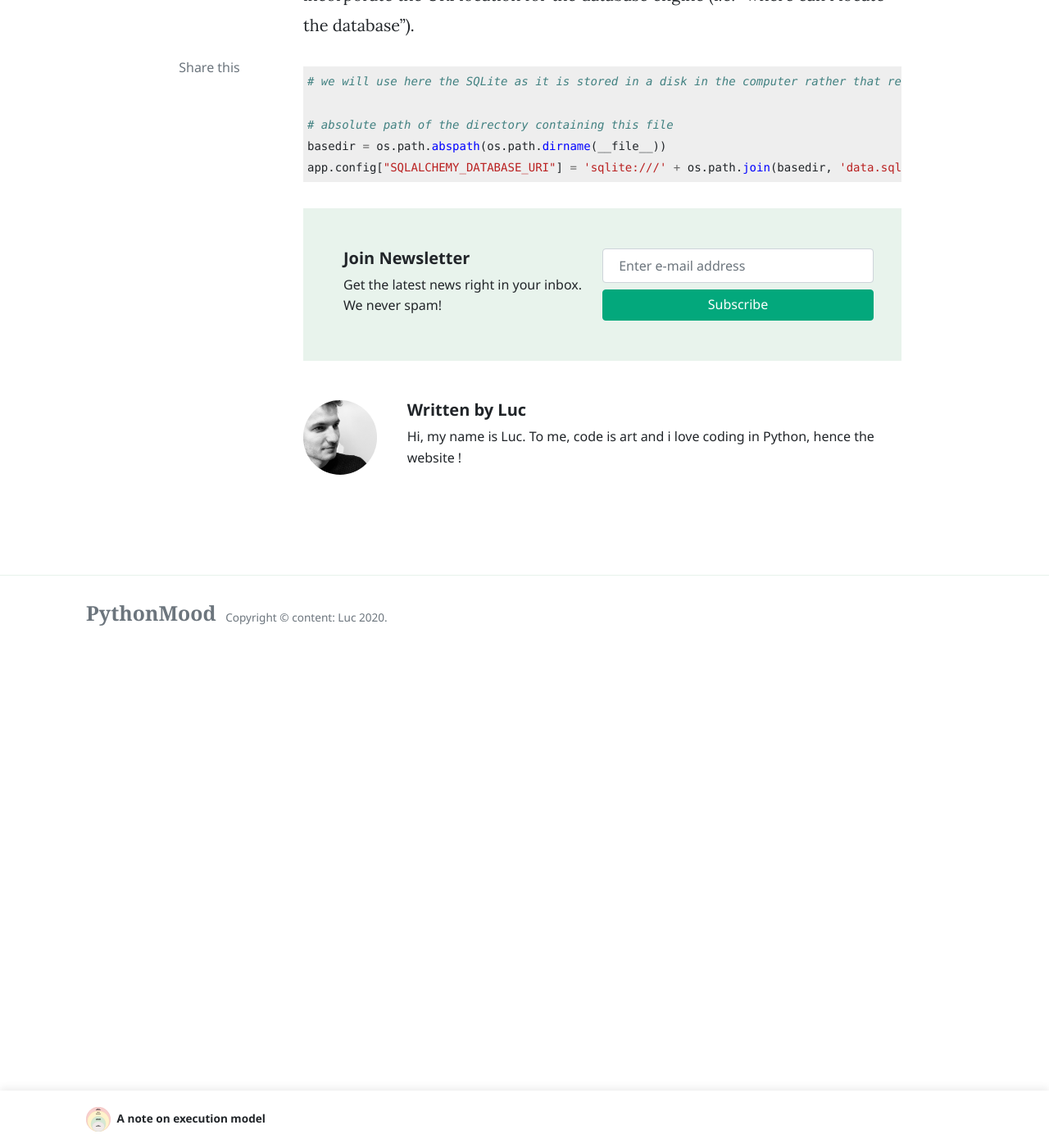
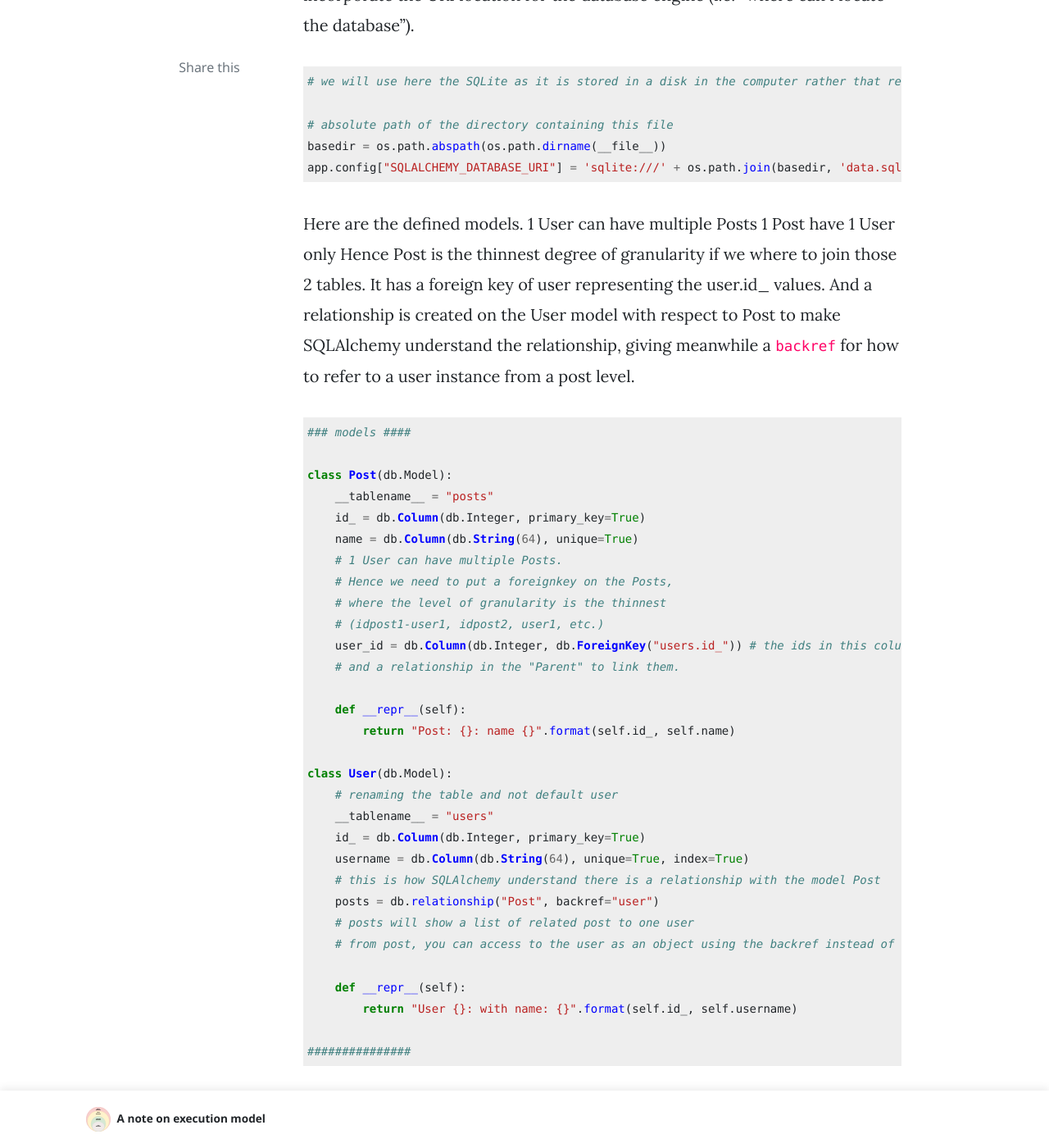
Before and after one commit to Luc-Bertin/PythonBlog, a Jekyll site: the page built from _posts/2020-08-29-setting-up-a-simple-flask-app.md, in a window 1280 px wide and 1400 px high, scrolled down 12415 px. Shown: the whole window at 82% size. Built offline with Jekyll 4.4.1, drawn with Linux system fonts in a browser that asks for light colours; nearby versions of some CDN libraries; comment, search, counter and statistics services are not loaded; some of the changed text lies outside the part shown.

Commit message:
added content flask tuto

````diff
--- a/_posts/2020-08-29-setting-up-a-simple-flask-app.md
+++ b/_posts/2020-08-29-setting-up-a-simple-flask-app.md
@@ -305,3 +305,135 @@
 basedir = os.path.abspath(os.path.dirname(__file__))
 app.config["SQLALCHEMY_DATABASE_URI"] = 'sqlite:///' + os.path.join(basedir, 'data.sqlite')
  ```
+
+Here are the defined models.
+1 User can have multiple Posts
+1 Post have 1 User only
+Hence Post is the thinnest degree of granularity if we where to join those 2 tables.
+It has a foreign key of user representing the user.id_ values.
+And a relationship is created on the User model with respect to Post to make SQLAlchemy understand the relationship, giving meanwhile a `backref` for how to refer to a user instance from a post level.
+
+```python
+### models ####
+
+class Post(db.Model):
+    __tablename__ = "posts"
+    id_ = db.Column(db.Integer, primary_key=True)
+    name = db.Column(db.String(64), unique=True)
+    # 1 User can have multiple Posts.
+    # Hence we need to put a foreignkey on the Posts,
+    # where the level of granularity is the thinnest
+    # (idpost1-user1, idpost2, user1, etc.)
+    user_id = db.Column(db.Integer, db.ForeignKey("users.id_")) # the ids in this column match with the ids column in user.
+    # and a relationship in the "Parent" to link them.
+
+    def __repr__(self):
+        return "Post: {}: name {}".format(self.id_, self.name)
+
+class User(db.Model):
+    # renaming the table and not default user
+    __tablename__ = "users"
+    id_ = db.Column(db.Integer, primary_key=True)
+    username = db.Column(db.String(64), unique=True, index=True)
+    # this is how SQLAlchemy understand there is a relationship with the model Post
+    posts = db.relationship("Post", backref="user")
+    # posts will show a list of related post to one user
+    # from post, you can access to the user as an object using the backref instead of the "user" foreign_key (which returns only the user id)
+
+    def __repr__(self):
+        return "User {}: with name: {}".format(self.id_, self.username)
+
+###############
+```
+using `uselist=False` (in the `db.relationship()`) lead to a one-to-one relationship instead of one-to-many relationship.
+
+To create the tables from the models we can interactively open a python interpreter using:
+
+```bash
+python script.py shell
+```
+
+and instruct:
+
+```python
+from script import db
+db.create_all()
+```
+
+A new `data.sqlite` file is created (using the URI defined in the `app.config`).
+
+As highlighted by Miguel Grinberg, `db.create_all()` does not update on models changes in the code. Hence a base solution (not the best, especially if your website run and you want to migrate smoothly without loosing your data) is to do a:
+
+```bash
+db.drop_all()
+db.create_all()
+```
+
+note the during the `db.drop_all()` process, only the tables are being deleted/dropped, not the database-file itself (same for `db.create_all()` if a database-file at the URI does already exist).
+
+
+Below is a cope snipped to play with the database, create new entries, set them, filter some
+
+```python
+python script.py shell
+from script import db
+from script import User, Post
+
+db.create_all()
+# You can query using the `ModelClass.query`
+# From simple query
+User.query.all() # all users
+Post.query.all() # all posts
+
+# You can insert new elements / rows by first creating the higher-level Python instances
+user1 = User(username = "David")
+user2 = User(username = "Corentin")
+user3 = User(username = "Joséphine")
+post1 = Post(name = "Le savoir-faire", user = user1)
+post2 = Post(name = "L'étrange Noël", user = user1)
+post3 = Post(name = "coder en Python", user = user2)
+
+# Using a dict and unpacking it inside the function signature
+post4_dict = { "name": "coder en C", "user": user2 }
+post4 = Post( **post4_dict )
+
+
+# SQLAlchemy will take care of assigning a primary key id_ when writing into the database
+# print(user1.id_) output None so far
+# add the changes to be made
+db.session.add(user1)
+db.session.add(user2)
+db.session.add(user3)
+db.session.add(post1)
+db.session.add_all( [ post2, post3, post4 ])
+
+# write the changes to the database
+# “All-or-nothing”, if any error occurs, the previous state is unchanged.
+db.session.commit()
+# Querying again
+User.query.all() # all users
+Post.query.all() # all posts
+
+# To more advanced ones
+# We define a query object
+one_query = Post.query.filter_by(name="Le savoir-faire")
+# We execute the query using `all()`
+one_query.all()
+
+# Some other examples
+Post.query.filter_by(user=user1).all()
+# the equivalent using `filter`
+Post.query.filter(Post.user == user1).all()
+Post.query.filter(Post.user.has(username="David")).all()
+# we can also use other type of operators
+Post.query.group_by(Post.name).all()
+
+executed_query = Post.query.group_by(Post.name).all()
+one_post = executed_query[0]
+one_post.user
+
+executed_query = User.query.filter_by(username="David").all()
+executed_query[0].posts
+
+# when using `posts` from the  db.relationship, a query is issued but it returns here a list, no longer queryable, we would want to query the objects it could contain. This can be circumvented using `lazy = 'dynamic’` in `db.relationship` so query is not issued too soon
+```
````
Also changed, not shown: assets/images/post_setting_up_a_simple_flask_app/models_defintion.png (added).
